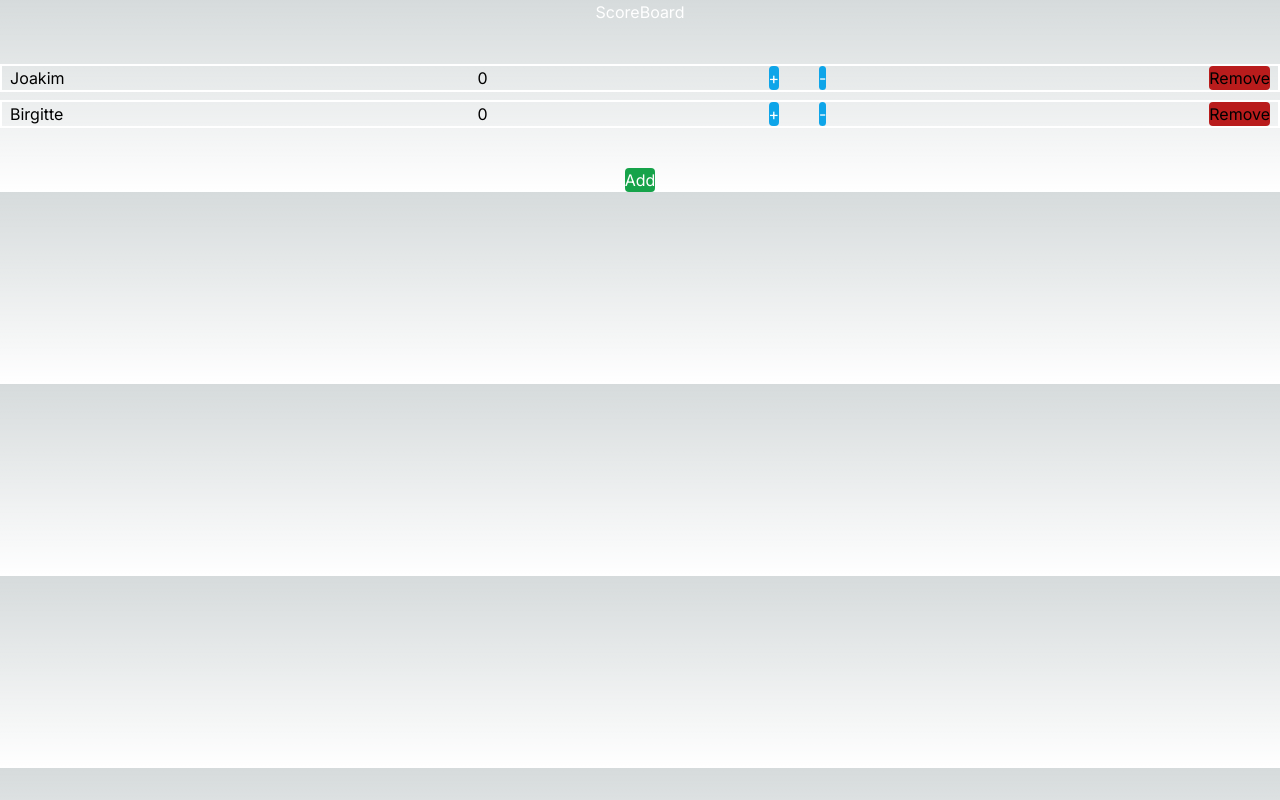
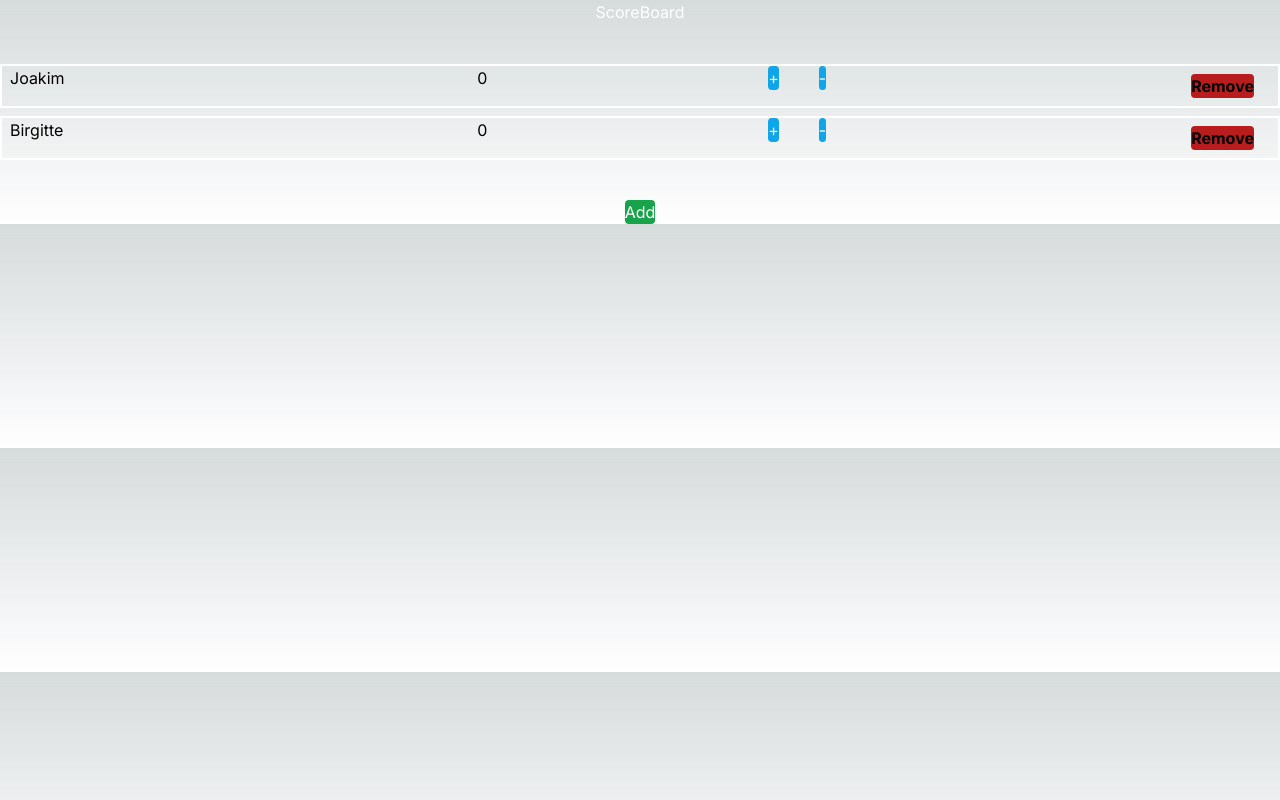
Before and after one commit to MikAoJk/scoreboard, a Next.js app: page / in a window 1280 px wide. Built offline with nearby package versions, Linux system fonts and the light colour scheme.

Commit message:
Update Player.tsx

```diff
--- a/src/components/Player.tsx
+++ b/src/components/Player.tsx
@@ -29,7 +29,7 @@ const Player = (playerProps: PlayerProps) => {
             <li className="w-1/4">{playerProps.playerData.score}</li>
             <li className="w-1/4"><ChangePlayerScore onAddChangePlayerScore={addPlayerScoreHandler}
                                                     onSubstractChangePlayerScore={substractPlayerScoreHandler}/></li>
-            <li className="w-1/4 text-right mr-2">
+            <li className="w-1/4 text-right mr-2 font-bold py-2 px-4">
                 <button onClick={onSaveRemovePlayerHandler} type="button" className="bg-red-700 rounded">Remove
                 </button>
             </li>
```
